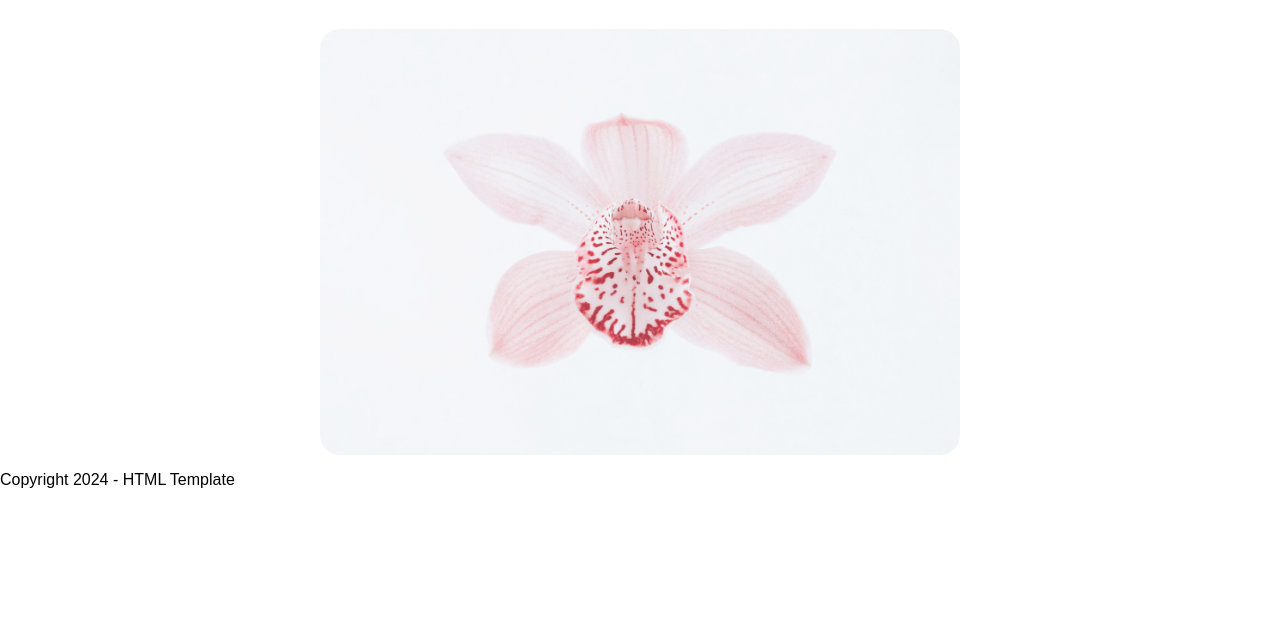
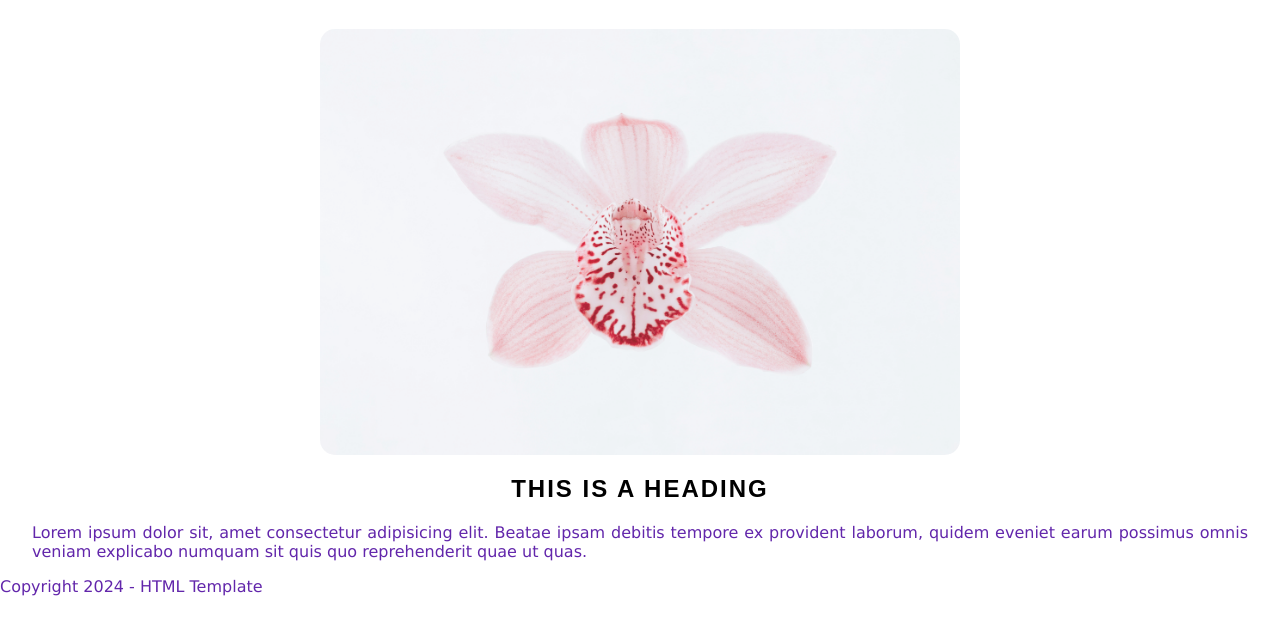
Before and after one commit to oratilemdladla/W3_HE1, a plain HTML site: page index.html in a window 1280 px wide. Shown: the part 63-698 px from the top of the page. Drawn offline with Linux system fonts and the light colour scheme.

Commit message:
Basic text elements

```diff
--- a/css/main.css
+++ b/css/main.css
@@ -37,7 +37,25 @@ header img{
     margin-left: auto;
     margin-right: auto;
     margin-top: 2em;
-    opacity: 0.75;
-    border-radius: 20px;
+    opacity: 0.85;
+    border-radius: 15px;
 
 }
+
+p{
+    font-family: Verdana, Geneva, Tahoma, sans-serif ;
+    font-size: 16px;
+    color: #6226ab;
+    text-align: justify;
+}
+
+h1{
+    text-align: center;
+    text-transform: uppercase;
+    letter-spacing: 2px;
+}
+
+.text{
+    padding-left: 2em;
+    padding-right: 2em;
+}
--- a/index.html
+++ b/index.html
@@ -36,8 +36,9 @@
         <img src="assets/imgaes/pawel-czerwinski-jtes8PJxxj8-unsplash.jpg">
 
     </header>
-    <section>
-        <!--you will have multiple-->
+    <section class="text">
+        <h1>This is a heading</h1>
+        <p>Lorem ipsum dolor sit, amet consectetur adipisicing elit. Beatae ipsam debitis tempore ex provident laborum, quidem eveniet earum possimus omnis veniam explicabo numquam sit quis quo reprehenderit quae ut quas.</p>
     </section>
     <footer>
         <p>Copyright 2024 - HTML Template</p>
```
